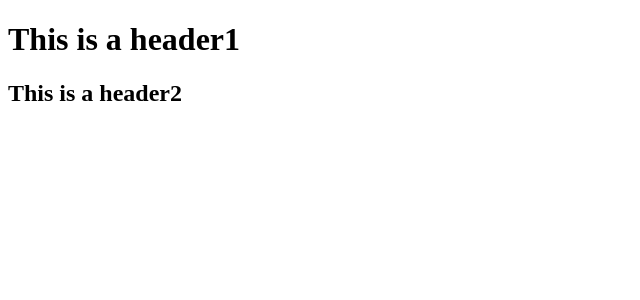
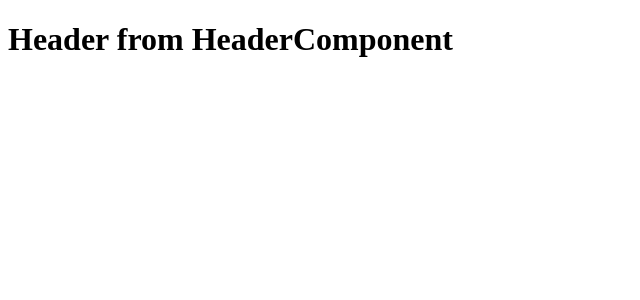
Before and after one commit to 1711shashank/swiggy-clone, a React (Vite) app: page / in a window 1280 px wide. Shown: the top 300 px of the page, without its empty margins (0-640 px from the left). Built offline with nearby package versions, Linux system fonts and the light colour scheme.

Commit message:
HeaderComp

```diff
--- a/App.js
+++ b/App.js
@@ -17,7 +17,15 @@ const container = React.createElement(
     [heading1, heading2]
 );
 
+const HeaderComponent = () => {
+    return (
+        <>
+        <h1> Header from HeaderComponent</h1>
+        </>
+    )
+}
+
 const root = ReactDOM.createRoot(document.getElementById("root"));
 
 
-root.render(container);
+root.render(<HeaderComponent/>);
--- a/index.html
+++ b/index.html
@@ -6,7 +6,7 @@
     <title>Document</title>
   </head>
   <body>
-    <div id="root"></div>
+    <div id="root">Not Rendered</div>
 
     <script type="module" src="App.js"></script>
   </body>
```
Also changed, not shown: src/Header.js (added, +12 -0 lines).
